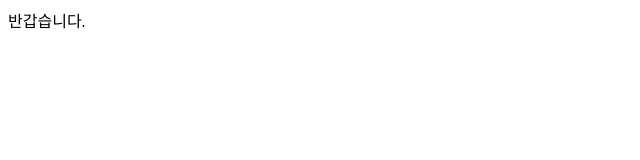
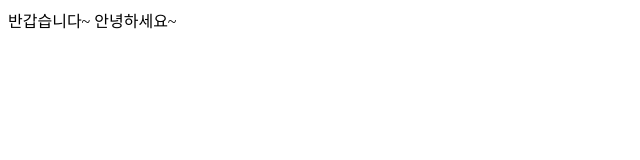
Before and after one commit to rla7166/test, a plain HTML site: page webtest/WebContent/index.html in a window 1280 px wide. Shown: the whole page, without its empty margins (0-640 px from the left). Drawn offline with Linux system fonts and the light colour scheme.

Commit message:
안녕하세요 문구 추가

```diff
--- a/webtest/WebContent/index.html
+++ b/webtest/WebContent/index.html
@@ -8,6 +8,8 @@
 <title>Insert title here</title>
 </head>
 <body>
-	반갑습니다.
+	반갑습니다~
+
+	안녕하세요~
 </body>
 </html>
```
